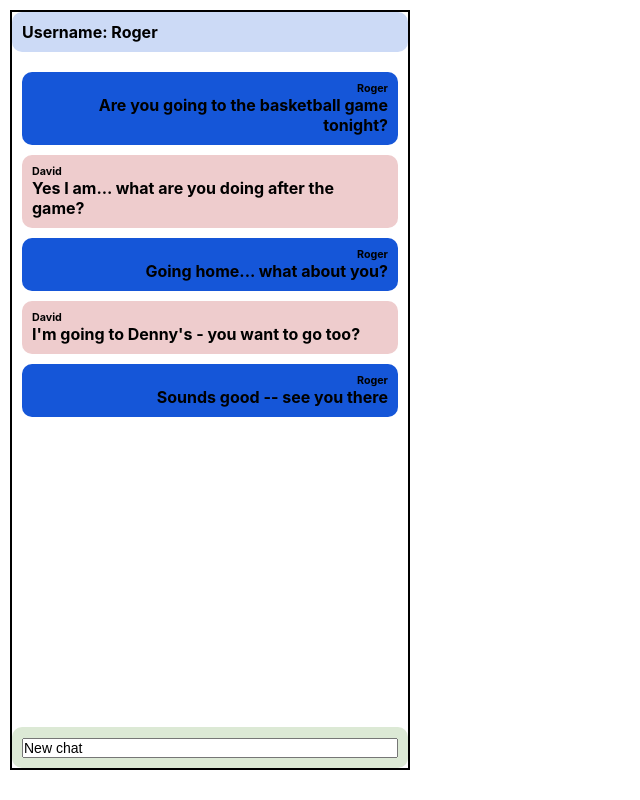
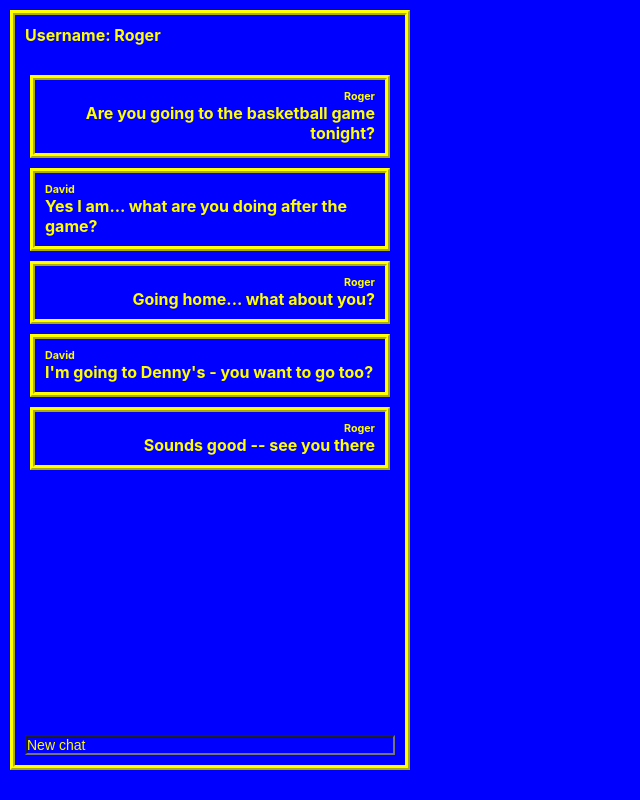
Before and after one commit to Bear4224/chatroom, a React (Create React App) app: page / in a window 1280 px wide. Shown: the whole page, without its empty margins (0-640 px from the left). Built offline with nearby package versions, Linux system fonts and the light colour scheme.

Commit message:
Styled like gusthechat

```diff
--- a/src/App.css
+++ b/src/App.css
@@ -2,6 +2,8 @@
   margin: 0;
   padding: 0;
   box-sizing: border-box;
+  background-color: blue;
+  color: yellow;
 }
 
 .chat-container {
@@ -9,7 +11,7 @@
   flex-direction: column;
   width: 400px;
   height: 95vh;
-  border: 2px solid black;
+  border: 5px ridge yellow;
   margin: 10px;
 }
 
@@ -28,26 +30,15 @@
   width: 100%;
 }
 
-.chat-username {
-  background-color: rgb(204,218,246);
-  border-radius:10px
-}
 
-.chat-log div {
-  background-color : rgb(238,204,205);
-  border-radius: 10px
-}
 
-.chat-message-input {
-  background-color: rgb(220,233,213);
-  border-radius: 10px
-}
 
 .chat-item {
-  margin: 10px 0 10px 0 !important
+  margin: 10px 5px 10px 5px !important;
+  border: 5px ridge yellow;
+
 }
 
 .chat-from-me {
   text-align: right;
-  background-color: rgb(21, 86, 216) !important
 }
```
